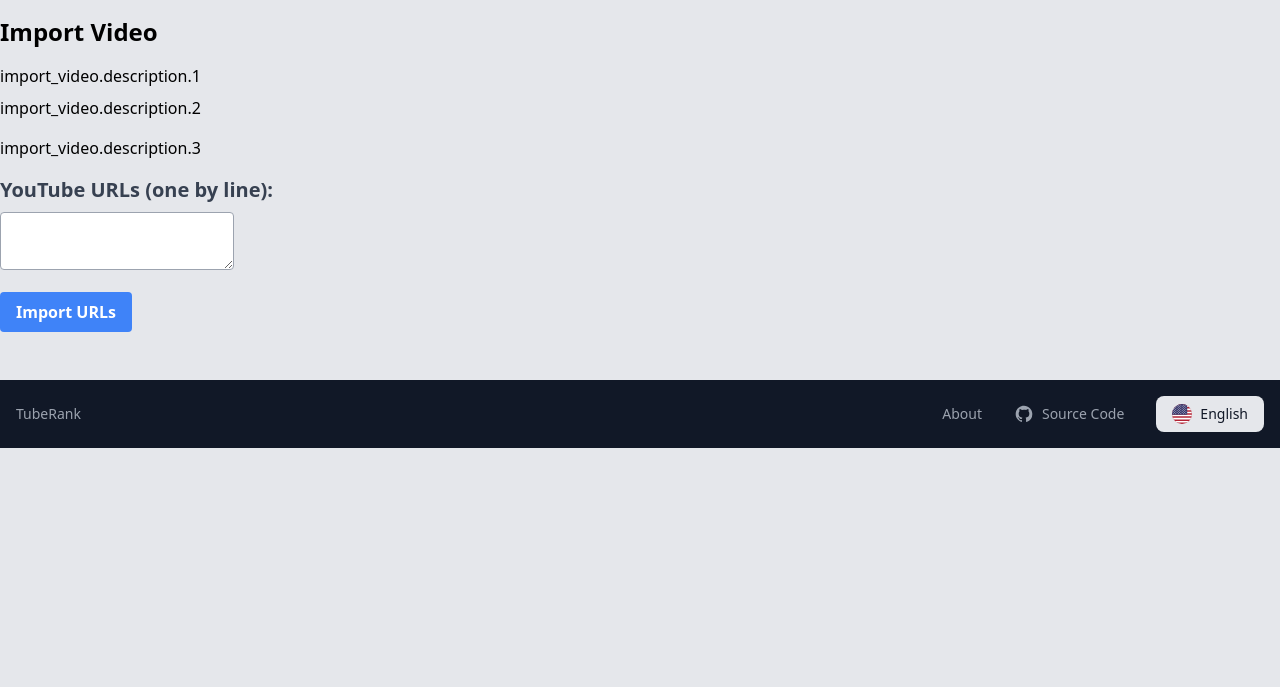
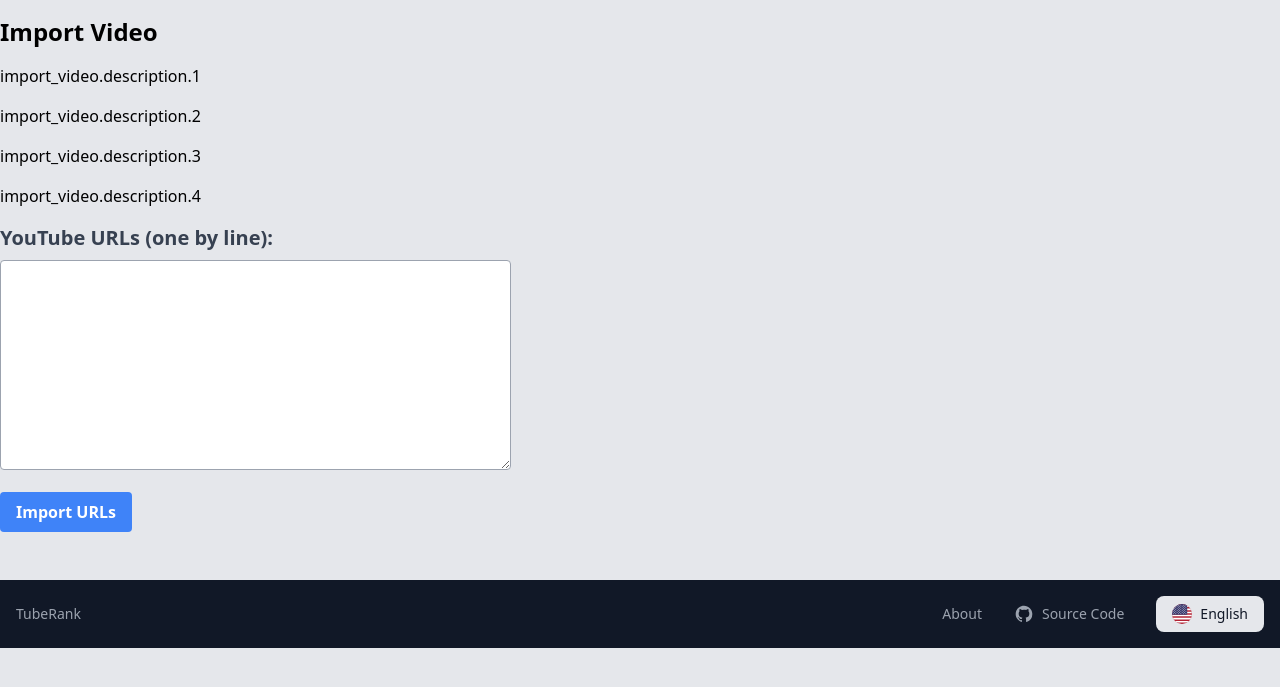
Before and after one commit to dbeley/tuberank, a Django app: page /en/import-video in a window 1280 px wide. Shown: the part 70-757 px from the top of the page. Run offline with Django 4.2, Linux system fonts and the light colour scheme; the visitor is signed in with stand-in values (Sample User, id 1); style sheets or scripts are compiled from the project's sources; some libraries are stand-ins or nearby versions.

Commit message:
Update translations, fix import video textarea size

```diff
--- a/ratings/templates/import_video.html
+++ b/ratings/templates/import_video.html
@@ -3,14 +3,15 @@
 
 {% block content %}
 <h1 class="text-2xl font-bold mb-4">{% translate "Import Video" %}</h1>
-<p class="mb-2">{% translate "import_video.description.1" %}</p>
-<p class="mb-4">{% translate "import_video.description.2" %}</p>
-<p class="mb-4">{% translate "import_video.description.3" %}</p>
+<p class="mb-2">{% translate "import_video.description.1"|safe|linebreaks %}</p>
+<p class="mb-4">{% translate "import_video.description.2"|safe|linebreaks %}</p>
+<p class="mb-4">{% translate "import_video.description.3"|safe|linebreaks %}</p>
+<p class="mb-4">{% translate "import_video.description.4"|safe|linebreaks %}</p>
 <form method="POST" enctype="multipart/form-data">
   {% csrf_token %}
-  <div class="mb-4">
+  <div class="my-4">
     <label class="block text-xl text-gray-700 font-bold mb-2" for="urls">{% translate "YouTube URLs (one by line):" %}</label>
-    <textarea name="urls" id="urls" class="bg-white border border-gray-400 rounded py-2 px-4 leading-tight focus:outline-none focus:bg-white focus:border-gray-500"></textarea>
+    <textarea name="urls" id="urls" rows="8" cols="50" class="bg-white border border-gray-400 rounded py-2 px-4 resize focus:outline-none focus:bg-white focus:border-gray-500"></textarea>
   </div>
   <div class="mb-4">
     <button type="submit" class="bg-blue-500 hover:bg-blue-700 text-white font-bold py-2 px-4 rounded focus:outline-none focus:shadow-outline">
```
Also changed, not shown: ratings/locale/en_US/LC_MESSAGES/django.po, ratings/locale/fr_FR/LC_MESSAGES/django.po.
